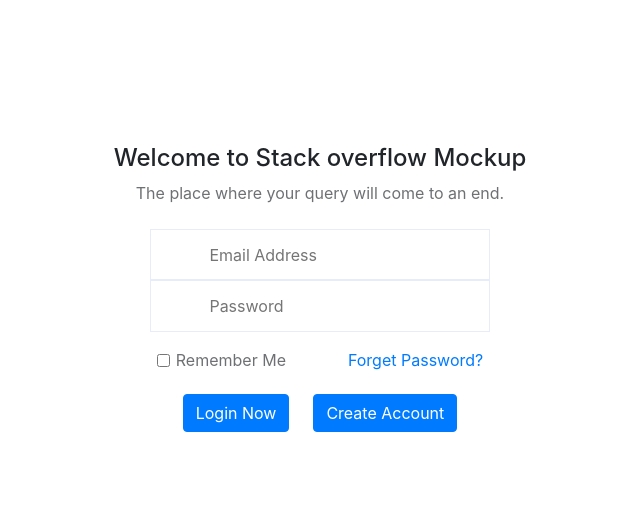
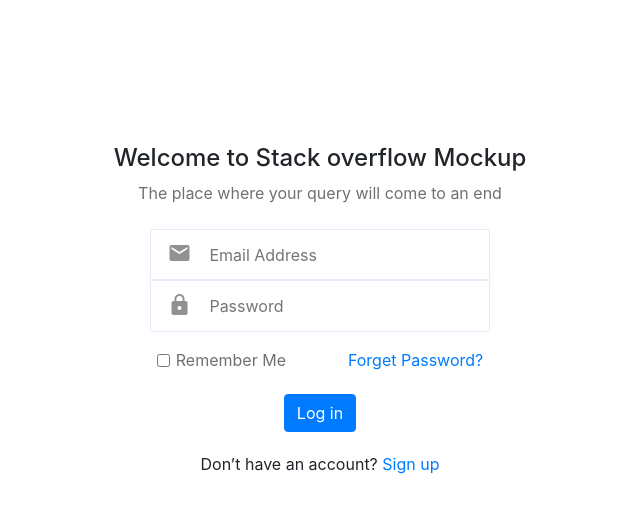
Before and after one commit to KaalC/stack_overflow_mockup, an Angular app: page /login in a window 1280 px wide. Shown: the top 512 px of the page, without its empty margins (320-960 px from the left). Built offline with nearby package versions, Linux system fonts and the light colour scheme.

Commit message:
Login Form validation added

```diff
--- a/src/app/app.module.ts
+++ b/src/app/app.module.ts
@@ -1,5 +1,6 @@
 import { BrowserModule } from '@angular/platform-browser';
 import { NgModule } from '@angular/core';
+import { ReactiveFormsModule } from '@angular/forms'
 
 import { AppRoutingModule } from './app-routing.module';
 import { AppComponent } from './app.component';
@@ -14,7 +15,8 @@
   ],
   imports: [
     BrowserModule,
-    AppRoutingModule
+    AppRoutingModule,
+    ReactiveFormsModule
   ],
   providers: [],
   bootstrap: [AppComponent]
--- a/src/app/login-page/login-page.component.html
+++ b/src/app/login-page/login-page.component.html
@@ -1,47 +1,51 @@
 <div class="container full-height">
     <div class="row">
       <div class="col-sm-12 text-center login-container sign-up-in-area">
-        <form action="" class="log-in" autocomplete="off">
-            <h4>Welcome to Stack overflow Mockup</h4>
-            <p>The place where your query will come to an end.</p>
-            <div class="floating-label border-1">
+        <form [formGroup]='loginForm' (ngSubmit)="loginUser()">
+            <h4>{{strTitle}}</h4>
+            <p>{{strHeading}}</p>
+            <div class="floating-label border-1" [class.border-danger]="email().touched && email().invalid">
                 <div class="icon-field">
-                    <i class="fa fa-envelope"></i>
+                    <i class="material-icons md-24">email</i>
                 </div>
                 <span class="input-field">
-                    <input placeholder="Email Address" type="text" name="email" id="email" autocomplete="off">
+                    <input formControlName='email' placeholder="Email Address" type="text">
                     <label for="email">Email Address</label>
                 </span>
-                <div class="icon-validate-field">
-                    <i class="fa" aria-hidden="true" id="emailValNoti"></i>
+                <div class="icon-validate-field" [class.error-visible]="email().touched && email().invalid">
+                    <i *ngIf="email().touched && email().invalid" class="material-icons md-18 error">error_outline</i>
                 </div>
+                <span class="error-msg">Please enter a valid email</span>
             </div>
-            <div class="floating-label border-1">
+            <div class="floating-label border-1" [class.border-danger]="password().touched && password().invalid">
                 <div class="icon-field">
-                    <i class="fa fa-lock"></i>
+                    <i class="material-icons md-24">lock</i>
                 </div>
                 <span class="input-field">
-                    <input placeholder="Password" type="password" name="password" id="password" autocomplete="off">
+                    <input formControlName='password' placeholder="Password" type="password">
                     <label for="password">Password</label>
                 </span>
-                <div class="icon-validate-field">
-                    <i class="fa fa-eye" aria-hidden="true"  type="button" id="pwd"></i>
+                <div class="icon-validate-field" [class.error-visible]="password().touched && password().invalid">
+                    <i *ngIf="password().touched && password().invalid" class="material-icons md-18 error">error_outline</i>
                 </div>
+                <span class="error-msg">Password should contain atleast 6 character</span>
             </div>
             <div class="remember-me-con">
                 <span class="left">
-                    <input type="checkbox" id="rememberMe" value="rememberMe" name="rememberMe" required="">
+                    <input formControlName='rememberMe' type="checkbox">
                     <label for="rememberMe">Remember Me</label>
                 </span>
                 <span class="right">
-                    <a href="#YourLink">Forget Password?</a>
+                    <a href="#">Forget Password?</a>
                 </span>
             </div>
             <div class="mt-3">
-                <button type="submit" class="btn btn-primary" onClick="return false;">Login Now</button>
-                <button type="button" class="btn btn-primary ml-4" onClick="return false;">Create Account</button>
+                <button type="submit" class="btn btn-primary">Log in</button>
             </div>
         </form>
+            <div class="mt-1">
+                <span>Don’t have an account? <a href="#">Sign up</a></span>
+            </div>
       </div>
     </div>
   </div>
--- a/src/app/login-page/login-page.component.scss
+++ b/src/app/login-page/login-page.component.scss
@@ -78,6 +78,24 @@
         input:focus + label {
             color: #36a0f4;
         }
+
+        .error-msg {
+            position: absolute;
+            visibility: hidden;
+            width: 12rem;
+            left: 21.2rem;
+            top: .5rem;
+            background-color: #fff;
+            border: 1px solid #dc3545;;
+            border-radius: .5rem;
+            padding: .2rem;
+            color: #dc3545;
+            opacity: .8;
+        }
+
+        .error-visible:hover + .error-msg {
+            visibility: visible;
+        }
     }
 
     .floating-label:focus-within {
@@ -97,18 +115,19 @@
 
     .icon-field {
         width: 3.5rem;
-        padding: 1rem;
+        padding: .7rem;
         z-index: 2;
+        opacity: 0.5;
     }
 
     .icon-validate-field {
         top: 0;
         right: 0;
         width: 2.2rem;
-
-        i {
-            line-height: 3.1rem;
-        }
+        padding-top: 1rem;
+        padding-left: .5rem;
+        opacity: 0.8;
+        cursor: default;
     }
 
     .border-1 {
@@ -122,10 +141,6 @@
         text-align: left;
         padding: .4rem;
         margin-top: .6rem;
-
-        a{
-            text-decoration: none;
-        }
 
         .left {
 
@@ -145,6 +160,10 @@
             right: 0.4rem;
         }
     }
+
+    a {
+        text-decoration: none;
+    }
 }
 
 /************************************************* End of Sign-up/Sign-in ***************************/
--- a/src/app/login-page/login-page.component.ts
+++ b/src/app/login-page/login-page.component.ts
@@ -1,4 +1,6 @@
 import { Component, OnInit } from '@angular/core';
+import { FormBuilder, FormGroup, Validators } from '@angular/forms';
+import { Router } from '@angular/router';
 
 @Component({
   selector: 'app-login-page',
@@ -7,9 +9,35 @@
 })
 export class LoginPageComponent implements OnInit {
 
-  constructor() { }
+  strTitle: string;
+  strHeading: string;
+  loginForm: FormGroup;
+
+  email() {
+    return this.loginForm.get('email');
+  }
+
+  password() {
+    return this.loginForm.get('password');
+  }
+
+  constructor( private fb: FormBuilder, private route: Router) { }
 
   ngOnInit(): void {
+    this.strTitle = 'Welcome to Stack overflow Mockup';
+    this.strHeading = 'The place where your query will come to an end';
+
+    this.loginForm = this.fb.group({
+      email: ['', [Validators.required, Validators.pattern('^([a-zA-Z0-9_\\-\\.]+)@([a-zA-Z0-9_\\-]+)\\.([a-zA-Z]{2,})$')]],
+      password: ['', [Validators.required, Validators.minLength(6)] ],
+      rememberMe: ['']
+    });
+  }
+
+  loginUser() {
+    if ( this.loginForm.valid ) {
+      this.route.navigate(['/fdss']);
+    }
   }
 
 }
--- a/src/index.html
+++ b/src/index.html
@@ -6,6 +6,7 @@
   <base href="/">
   <meta name="viewport" content="width=device-width, initial-scale=1">
   <link rel="icon" type="image/x-icon" href="favicon.ico">
+  <link href="https://fonts.googleapis.com/icon?family=Material+Icons" rel="stylesheet">
   <link rel="stylesheet" href="https://maxcdn.bootstrapcdn.com/bootstrap/4.0.0/css/bootstrap.min.css" integrity="sha384-Gn5384xqQ1aoWXA+058RXPxPg6fy4IWvTNh0E263XmFcJlSAwiGgFAW/dAiS6JXm" crossorigin="anonymous">
 </head>
 <body>
--- a/src/styles.scss
+++ b/src/styles.scss
@@ -2,3 +2,14 @@
 .full-height {
     height: 100vh;
 }
+
+/*************************************** Materials Icon *****************************/
+
+.material-icons.md-18 { font-size: 18px; }
+.material-icons.md-24 { font-size: 24px; }
+.material-icons.md-36 { font-size: 36px; }
+.material-icons.md-48 { font-size: 48px; }
+
+.material-icons.error { color: #dc3545; }
+
+/*************************************** Materials Icon End *************************/
```
